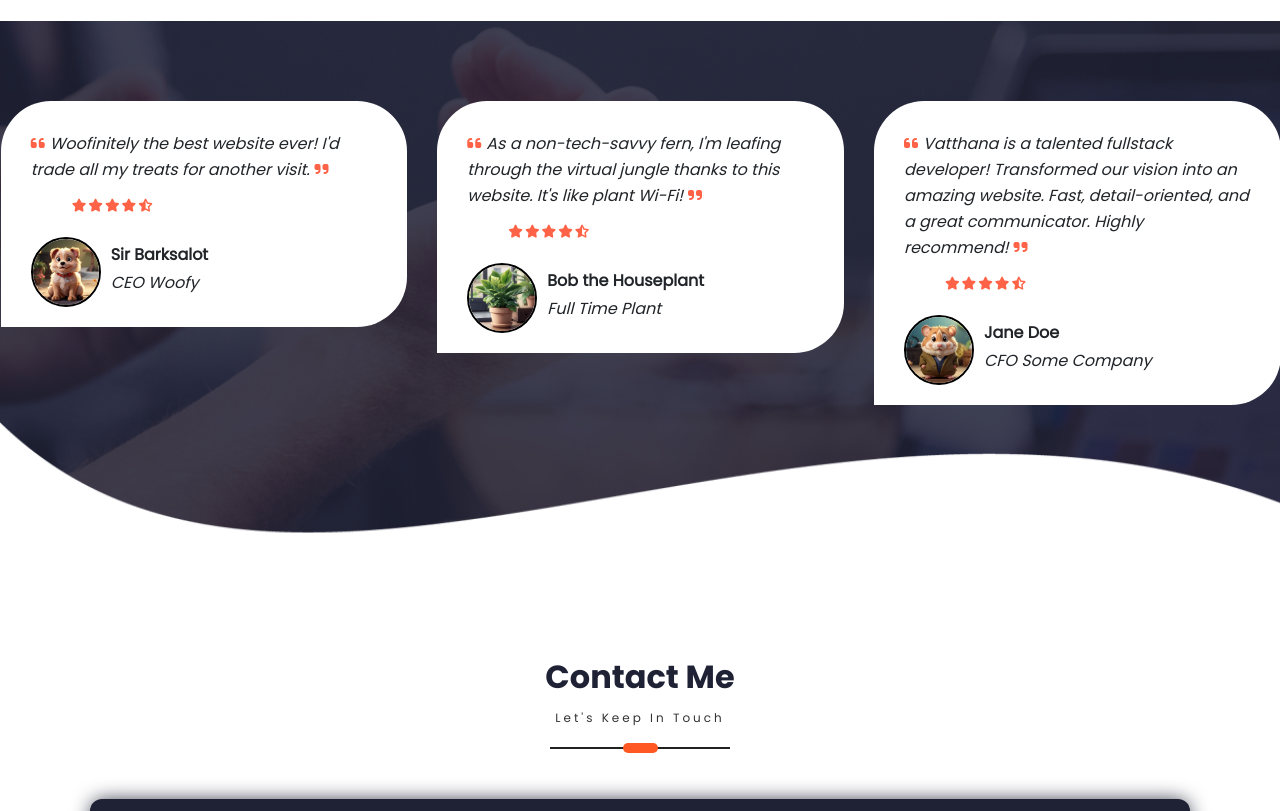
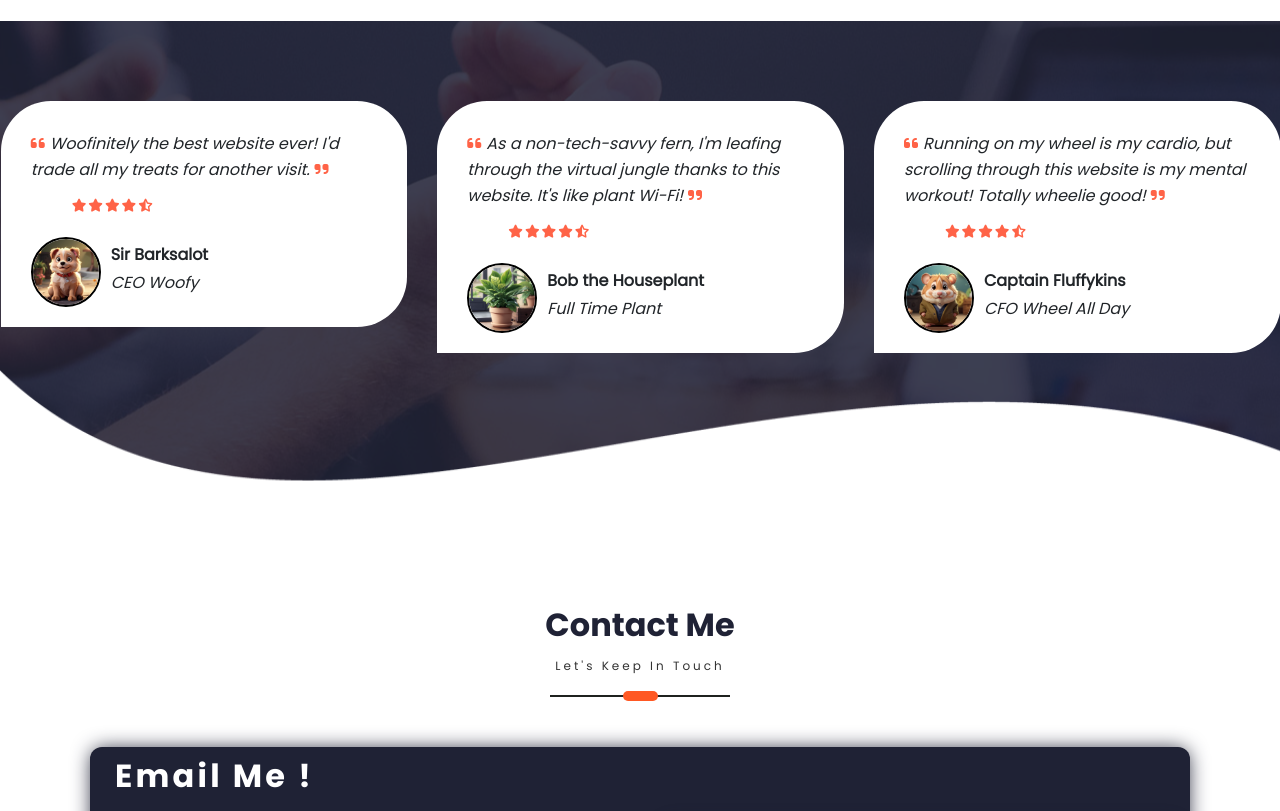
Before and after one commit to VatthanaB/Personal-Potfolio-Website, a React (Create React App) app in the folder client/: page / in a window 1280 px wide. Shown: the part 2440-3251 px from the top of the page. Built offline with nearby package versions, Linux system fonts and the light colour scheme; a web font is replaced by a local one.

Commit message:
add hamster

```diff
--- a/client/src/PortfolioContainer/Testimonial/Testimonial.js
+++ b/client/src/PortfolioContainer/Testimonial/Testimonial.js
@@ -168,9 +168,8 @@ export default function Testimonial(props) {
                 <div className="testi-comment">
                   <p>
                     <i className="fa fa-quote-left" />
-                    Vatthana is a talented fullstack developer! Transformed our
-                    vision into an amazing website. Fast, detail-oriented, and a
-                    great communicator. Highly recommend!
+                    Running on my wheel is my cardio, but scrolling through this
+                    website is my mental workout! Totally wheelie good!
                     <i className="fa fa-quote-right" />
                   </p>
                   <ul className="stars lis-unstyled">
@@ -194,8 +193,8 @@ export default function Testimonial(props) {
                 </div>
                 <div className="client-info">
                   <img src={hamster} alt="client photo"></img>
-                  <h5>Jane Doe</h5>
-                  <p>CFO Some Company</p>
+                  <h5>Captain Fluffykins</h5>
+                  <p>CFO Wheel All Day</p>
                 </div>
               </div>
             </div>
```
